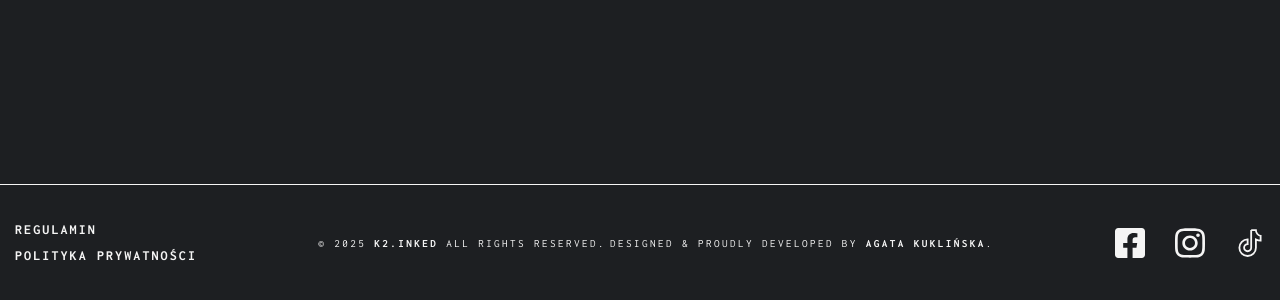
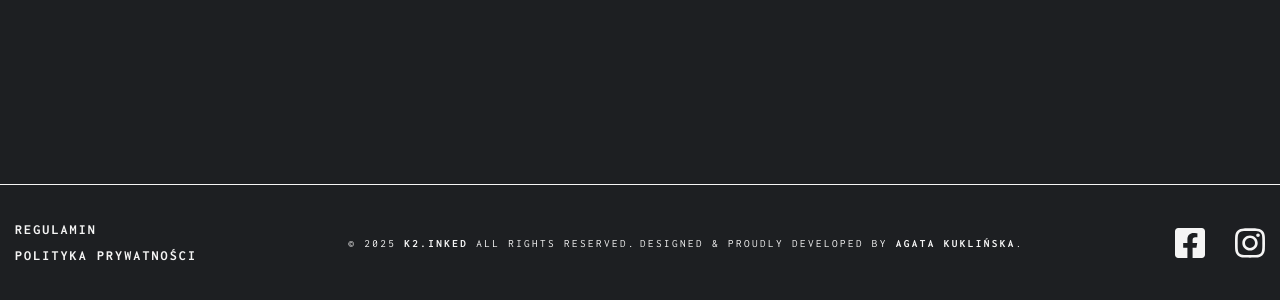
Before and after one commit to Delicadency/k2inked, a Next.js app: page / in a window 1280 px wide. Shown: the part 1416-1716 px from the top of the page. Built offline with nearby package versions, Linux system fonts and the light colour scheme.

Commit message:
chore: Tiktok disabled from SocialmediaTray

```diff
--- a/src/components/Socialmedia/SocialmediaTray.tsx
+++ b/src/components/Socialmedia/SocialmediaTray.tsx
@@ -12,6 +12,6 @@ export const SocialmediaTray = ({
   <nav className={navClassName}>
     <SocialmediaLink.Facebook size={size} iconClassName={iconClassName} />
     <SocialmediaLink.Instagram size={size} iconClassName={iconClassName} />
-    <SocialmediaLink.Tiktok size={size} iconClassName={iconClassName} />
+    {/* <SocialmediaLink.Tiktok size={size} iconClassName={iconClassName} /> */}
   </nav>
 );
```
